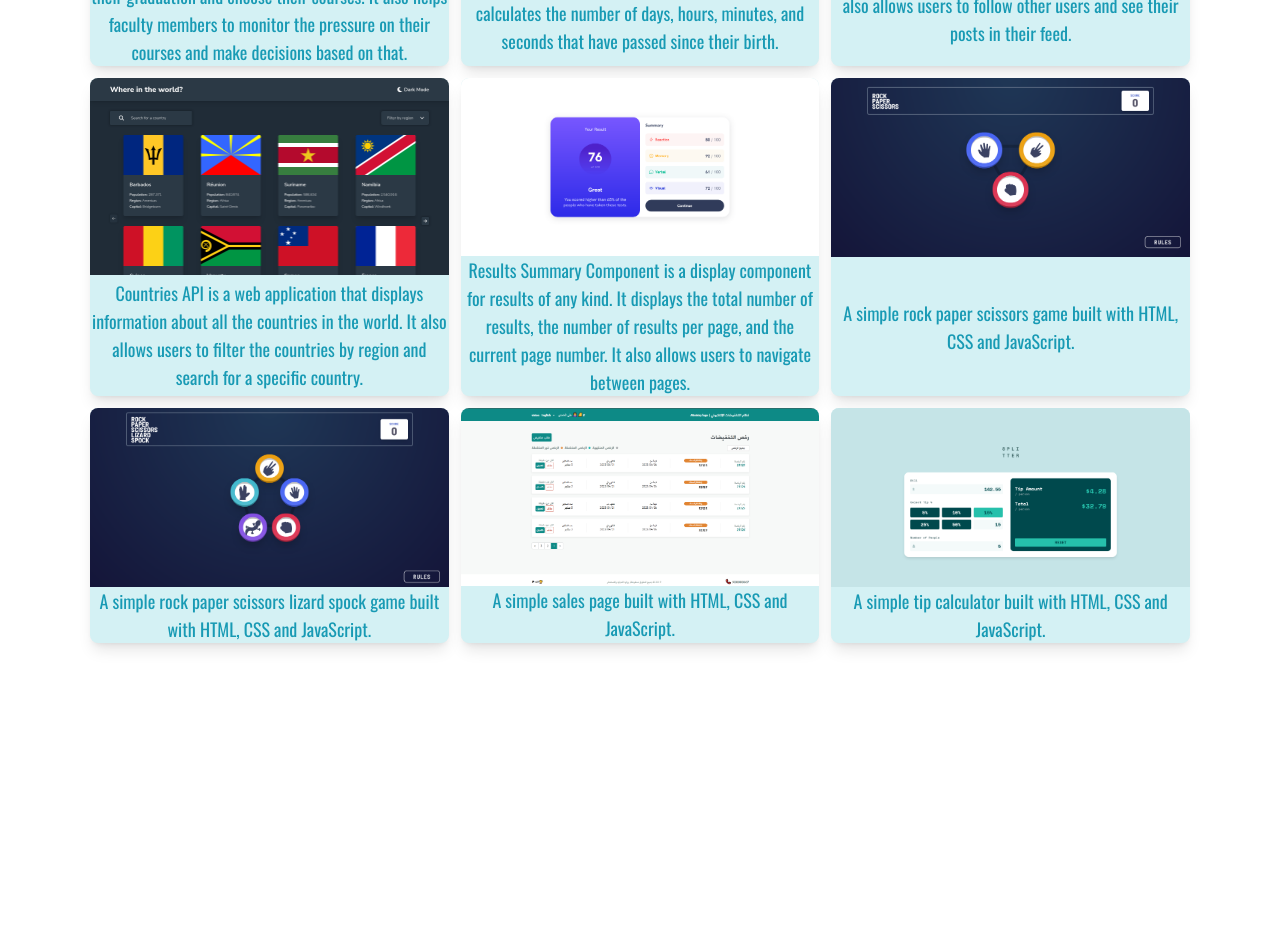
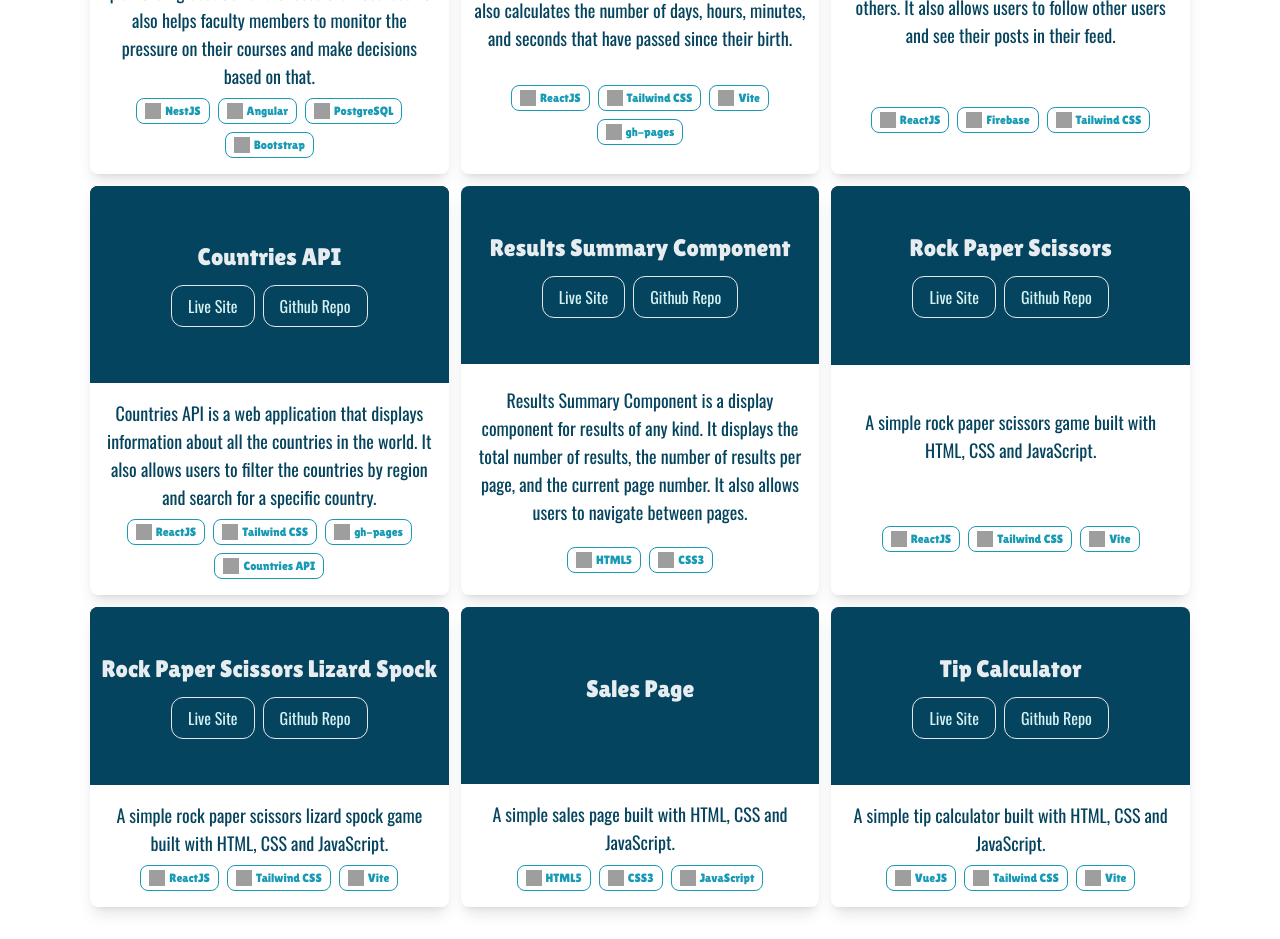
Before and after one commit to Yazeed-Idris/yazeed-idris-portfolio, a React (Vite) app: page / in a window 1280 px wide. Shown: the part 1280-2219 px from the top of the page. Before the commit the page ends 1955 px from the top, so only its background shows below. Built offline with nearby package versions, Linux system fonts and the light colour scheme; grey boxes are pictures that could not be loaded.

Commit message:
- Finished project card component and added needed data

```diff
--- a/public/my-data.json
+++ b/public/my-data.json
@@ -103,7 +103,30 @@
         "/projects_assets/tanseeq/Generated Plan (edit).png"
       ],
         "description": "Tanseeq is a web application that helps students plan their graduation and choose their courses. It also helps faculty members to monitor the pressure on their courses and make decisions based on that.",
-      "more_link": "https://docs.google.com/presentation/d/1yKt9N3Jw3c3S5lC8Ec9elELolN-5YyDt/edit?usp=share_link&ouid=101325767605015031540&rtpof=true&sd=true"
+      "more_link": "https://docs.google.com/presentation/d/1yKt9N3Jw3c3S5lC8Ec9elELolN-5YyDt/edit?usp=share_link&ouid=101325767605015031540&rtpof=true&sd=true",
+      "used_technologies": [
+        {
+          "name": "NestJS",
+            "icon": "https://cdn.worldvectorlogo.com/logos/nestjs-1.svg",
+          "link": "https://nestjs.com/"
+        },
+        {
+          "name": "Angular",
+            "icon": "https://cdn.worldvectorlogo.com/logos/angular-icon-1.svg",
+            "link": "https://angular.io/"
+        },
+        {
+          "name": "PostgreSQL",
+            "icon": "https://cdn.worldvectorlogo.com/logos/postgresql.svg",
+            "link": "https://www.postgresql.org/"
+        },
+        {
+          "name": "Bootstrap",
+            "icon": "https://cdn.worldvectorlogo.com/logos/bootstrap-4.svg",
+            "link": "https://getbootstrap.com/"
+        }
+
+      ]
     },
     {
       "title": "Age Calculator",
@@ -114,7 +137,29 @@
       ],
         "description": "Age Calculator is a web application that calculates the age of a person based on their birth date. It also calculates the number of days, hours, minutes, and seconds that have passed since their birth.",
       "live_site_link": "https://yazeed-idris.github.io/age-calculator-app",
-      "github_repo_link": "https://github.com/Yazeed-Idris/age-calculator-app"
+      "github_repo_link": "https://github.com/Yazeed-Idris/age-calculator-app",
+      "used_technologies" : [
+        {
+          "name": "ReactJS",
+            "icon": "https://cdn.worldvectorlogo.com/logos/react-2.svg",
+            "link": "https://reactjs.org/"
+        },
+        {
+          "name": "Tailwind CSS",
+            "icon": "https://cdn.worldvectorlogo.com/logos/tailwindcss.svg",
+            "link": "https://tailwindcss.com/"
+        },
+        {
+          "name": "Vite",
+            "icon": "https://cdn.worldvectorlogo.com/logos/vitejs.svg",
+            "link": "https://vitejs.dev/"
+        },
+        {
+          "name": "gh-pages",
+            "icon": "https://cdn.worldvectorlogo.com/logos/npm.svg",
+            "link": "https://www.npmjs.com/package/gh-pages"
+        }
+      ]
     },
     {
       "title": "Grammy",
@@ -127,7 +172,24 @@
         ],
         "description": "Grammy is a social media web application that allows users to share their thoughts and ideas with others. It also allows users to follow other users and see their posts in their feed.",
       "live_site_link": "https://yazeed-idris.github.io/grammy/",
-      "github_repo_link": "https://github.com/Yazeed-Idris/grammy"
+      "github_repo_link": "https://github.com/Yazeed-Idris/grammy",
+      "used_technologies" : [
+        {
+          "name": "ReactJS",
+            "icon": "https://cdn.worldvectorlogo.com/logos/react-2.svg",
+            "link": "https://reactjs.org/"
+        },
+        {
+          "name": "Firebase",
+            "icon": "https://cdn.worldvectorlogo.com/logos/firebase-1.svg",
+            "link": "https://firebase.google.com/"
+        },
+        {
+          "name": "Tailwind CSS",
+            "icon": "https://cdn.worldvectorlogo.com/logos/tailwindcss.svg",
+            "link": "https://tailwindcss.com/"
+        }
+      ]
     },
     {
       "title": "Countries API",
@@ -142,7 +204,29 @@
         ],
         "description": "Countries API is a web application that displays information about all the countries in the world. It also allows users to filter the countries by region and search for a specific country.",
       "live_site_link": "https://yazeed-idris.github.io/rest-countries-api-with-color-theme-switcher/",
-      "github_repo_link": "https://github.com/Yazeed-Idris/rest-countries-api-with-color-theme-switcher"
+      "github_repo_link": "https://github.com/Yazeed-Idris/rest-countries-api-with-color-theme-switcher",
+      "used_technologies" : [
+        {
+          "name": "ReactJS",
+            "icon": "https://cdn.worldvectorlogo.com/logos/react-2.svg",
+            "link": "https://reactjs.org/"
+        },
+        {
+          "name": "Tailwind CSS",
+            "icon": "https://cdn.worldvectorlogo.com/logos/tailwindcss.svg",
+            "link": "https://tailwindcss.com/"
+        },
+        {
+          "name": "gh-pages",
+            "icon": "https://cdn.worldvectorlogo.com/logos/npm.svg",
+            "link": "https://www.npmjs.com/package/gh-pages"
+        },
+        {
+          "name": "Countries API",
+            "icon": "https://cdn.worldvectorlogo.com/logos/restcountries.svg",
+            "link": "https://restcountries.com/"
+        }
+      ]
     },
     {
       "title": "Results Summary Component",
@@ -153,7 +237,19 @@
         ],
       "description": "Results Summary Component is a display component for results of any kind. It displays the total number of results, the number of results per page, and the current page number. It also allows users to navigate between pages.",
       "live_site_link": "https://yazeed-idris.github.io/results-summary-component/",
-        "github_repo_link": "https://github.com/Yazeed-Idris/results-summary-component"
+        "github_repo_link": "https://github.com/Yazeed-Idris/results-summary-component",
+      "used_technologies": [
+        {
+          "name": "HTML5",
+            "icon": "https://cdn.worldvectorlogo.com/logos/html5.svg",
+            "link": "https://developer.mozilla.org/en-US/docs/Web/Guide/HTML/HTML5"
+        },
+        {
+          "name": "CSS3",
+            "icon": "https://cdn.worldvectorlogo.com/logos/css3.svg",
+            "link": "https://developer.mozilla.org/en-US/docs/Web/CSS"
+        }
+      ]
     },
     {
       "title": "Rock Paper Scissors",
@@ -168,7 +264,24 @@
         ],
       "description": "A simple rock paper scissors game built with HTML, CSS and JavaScript.",
         "live_site_link": "https://yazeed-idris.github.io/rock-paper-scissors-production/",
-        "github_repo_link": "https://github.com/Yazeed-Idris/rock-paper-scissors"
+        "github_repo_link": "https://github.com/Yazeed-Idris/rock-paper-scissors",
+      "used_technologies": [
+        {
+          "name": "ReactJS",
+            "icon": "https://cdn.worldvectorlogo.com/logos/react-2.svg",
+            "link": "https://reactjs.org/"
+        },
+        {
+          "name": "Tailwind CSS",
+            "icon": "https://cdn.worldvectorlogo.com/logos/tailwindcss.svg",
+            "link": "https://tailwindcss.com/"
+        },
+        {
+          "name": "Vite",
+            "icon": "https://cdn.worldvectorlogo.com/logos/vitejs.svg",
+            "link": "https://vitejs.dev/"
+        }
+      ]
     },
     {
       "title": "Rock Paper Scissors Lizard Spock",
@@ -183,7 +296,24 @@
             ],
         "description": "A simple rock paper scissors lizard spock game built with HTML, CSS and JavaScript.",
         "live_site_link": "https://yazeed-idris.github.io/rock-paper-scissors-lizard-spock-production/",
-        "github_repo_link": "https://github.com/Yazeed-Idris/rock-paper-scissors/tree/rock-paper-scissors-lizard-spock"
+        "github_repo_link": "https://github.com/Yazeed-Idris/rock-paper-scissors/tree/rock-paper-scissors-lizard-spock",
+      "used_technologies": [
+        {
+          "name": "ReactJS",
+          "icon": "https://cdn.worldvectorlogo.com/logos/react-2.svg",
+          "link": "https://reactjs.org/"
+        },
+        {
+          "name": "Tailwind CSS",
+          "icon": "https://cdn.worldvectorlogo.com/logos/tailwindcss.svg",
+          "link": "https://tailwindcss.com/"
+        },
+        {
+          "name": "Vite",
+          "icon": "https://cdn.worldvectorlogo.com/logos/vitejs.svg",
+          "link": "https://vitejs.dev/"
+        }
+      ]
     },
     {
       "title": "Sales Page",
@@ -192,7 +322,24 @@
             "/projects_assets/sales-demo/sales-demo-desktop.PNG",
             "/projects_assets/sales-demo/sales-demo-mobile.PNG"
         ],
-        "description": "A simple sales page built with HTML, CSS and JavaScript."
+        "description": "A simple sales page built with HTML, CSS and JavaScript.",
+      "used_technologies": [
+        {
+          "name": "HTML5",
+            "icon": "https://cdn.worldvectorlogo.com/logos/html5.svg",
+            "link": "https://developer.mozilla.org/en-US/docs/Web/Guide/HTML/HTML5"
+        },
+        {
+          "name": "CSS3",
+            "icon": "https://cdn.worldvectorlogo.com/logos/css3.svg",
+            "link": "https://developer.mozilla.org/en-US/docs/Web/CSS"
+        },
+        {
+          "name": "JavaScript",
+            "icon": "https://cdn.worldvectorlogo.com/logos/javascript.svg",
+            "link": "https://developer.mozilla.org/en-US/docs/Web/JavaScript"
+        }
+      ]
     },
     {
       "title": "Tip Calculator",
@@ -203,7 +350,24 @@
             ],
         "description": "A simple tip calculator built with HTML, CSS and JavaScript.",
         "live_site_link": "https://yazeed-idris.github.io/tip-calculator-app/",
-        "github_repo_link": "https://github.com/Yazeed-Idris/tip-calculator-app"
+        "github_repo_link": "https://github.com/Yazeed-Idris/tip-calculator-app",
+      "used_technologies": [
+        {
+          "name": "VueJS",
+            "icon": "https://cdn.worldvectorlogo.com/logos/vue-9.svg",
+            "link": "https://vuejs.org/"
+        },
+        {
+          "name": "Tailwind CSS",
+            "icon": "https://cdn.worldvectorlogo.com/logos/tailwindcss.svg",
+            "link": "https://tailwindcss.com/"
+        },
+        {
+          "name": "Vite",
+            "icon": "https://cdn.worldvectorlogo.com/logos/vitejs.svg",
+            "link": "https://vitejs.dev/"
+        }
+      ]
     }
   ]
 }
--- a/src/components/ProjectCard.jsx
+++ b/src/components/ProjectCard.jsx
@@ -1,13 +1,32 @@
 import {ExternalLinkButton} from "./ExternalLinkButton.jsx";
+import {useEffect, useRef} from "react";
 
 export const ProjectCard = ({project}) => {
     if (!project) return null;
     if (!project['image_url'] || !project['title'] || !project['description']) return null;
+    const linksContainerRef = useRef(null)
+
+    useEffect(() => {
+        console.log('rerendered')
+        const animationInterval = setInterval(() => {
+            if (!linksContainerRef.current) return;
+            if (linksContainerRef.current.classList.contains('opacity-0')) {
+                linksContainerRef.current.classList.remove('opacity-0')
+                linksContainerRef.current.classList.add('opacity-100')
+            } else if (linksContainerRef.current.classList.contains('opacity-100')) {
+                linksContainerRef.current.classList.remove('opacity-100')
+                linksContainerRef.current.classList.add('opacity-0')
+            }
+        }, 5000);
+        return () => clearInterval(animationInterval)
+    } , [])
+
     return (
-        <div className={`relative bg-secondary-contrast w-full h-full rounded-lg flex flex-col shadow-lg`}>
-            <img className={`w-full object-cover rounded-t-lg`} src={project['image_url']} alt={`image of ${project.title}`}/>
-            <div className={`absolute w-full h-full top-0 left-0 text-secondary-contrast rounded-lg grid place-items-center opacity-0 hover:opacity-100 bg-primary transition-all duration-300`}>
-                <div className={`w-full`}>
+        <div className={`relative w-full h-full rounded-lg flex flex-col shadow-lg`}>
+            <img  className={`w-full object-cover rounded-t-lg`} src={project['image_url']} alt={`image of ${project.title}`}/>
+            <div ref={linksContainerRef} className={`absolute top-0 left-0 text-secondary-contrast rounded-t-lg grid place-items-center opacity-0 hover:opacity-100 bg-primary transition-all duration-300`}>
+                <img className={`w-full object-cover rounded-t-lg invisible`} src={project['image_url']} alt=""/>
+                <div className={`w-full absolute`}>
                     <h1 className={`font-LilitaOne text-2xl text-white opacity-90 mb-3 text-center`}>{project.title}</h1>
                     <div className={`flex justify-center`}><ExternalLinkButton link={project['live_site_link']} text={'Live Site'}/>
                         <ExternalLinkButton link={project['github_repo_link']} text={'Github Repo'}/>
@@ -15,9 +34,20 @@ export const ProjectCard = ({project}) => {
                 </div>
 
             </div>
-            <div className={`grid place-items-center grow`}>
-                <p className={`text-secondary w-full text-center text-lg`}>{project['description']?? ''}</p>
+            <div className={`grid place-items-center grow py-4 px-2`}>
+                <p className={`mx-1 text-primary text-center text-lg`}>{project['description']?? ''}</p>
             {/*    todo: add technologies section */}
+                    {project['used_technologies'] && (
+                        <div className={`inline-flex flex-wrap justify-center items-center`}>
+                            {project['used_technologies'].map((badge) => (
+                                    <a target='_blank' href={badge.link} className={`w-fit mx-1 mt-2 transition-all duration-100 border-secondary border py-1 px-2 flex rounded-lg hover:cursor-pointer hover:bg-primary hover:border-white group`}>
+                                    <img className={`w-4 h-4 mr-1`} src={badge.icon} alt={`icon of ${badge.name}`}/>
+                                    <p className={`text-secondary group-hover:text-white font-LilitaOne text-xs`}>{badge.name}</p>
+                                </a>
+                            ))}
+                        </div>
+                    )}
+
             </div>
 
         </div>
--- a/src/components/Projects.jsx
+++ b/src/components/Projects.jsx
@@ -5,8 +5,7 @@ export const Projects = ({projectsTitle, projectsContent, projects}) => {
     return (
         <section role={'contentinfo'} aria-label={`information about ${projectsTitle}`} className={`w-full px-14`}>
             <div className={`small-container mx-auto py-8`}>
-                <h1 className={`text-4xl text-primary font-LilitaOne`}>{projectsTitle}</h1>
-                <p className={`text-2xl text-secondary `}>{projectsContent}</p>
+                <h1 className={`text-4xl text-primary font-LilitaOne mb-3`}>{projectsTitle}</h1>
                <div className={`grid place-items-center grid-cols-1 lg:grid-cols-3 gap-3`}>
                      {projects.map((project) => (<ProjectCard key={project.title} project={project}/>))}
                </div>
--- a/tailwind.config.js
+++ b/tailwind.config.js
@@ -2,6 +2,15 @@
 module.exports = {
     theme: {
         extend: {
+            animation: {
+                'opacity-toggle': 'opacity-toggle 2s cubic-bezier(1, 0, 0.3, 1) infinite alternate',
+            },
+            keyframes: {
+                'opacity-toggle': {
+                    '0%': {opacity: 0},
+                    '100%': {opacity: 1},
+                }
+            },
             fontFamily: {
                 'LilitaOne': ['Lilita One', 'cursive'],
                 'Oswald': ['Oswald', 'sans-serif'],
```
